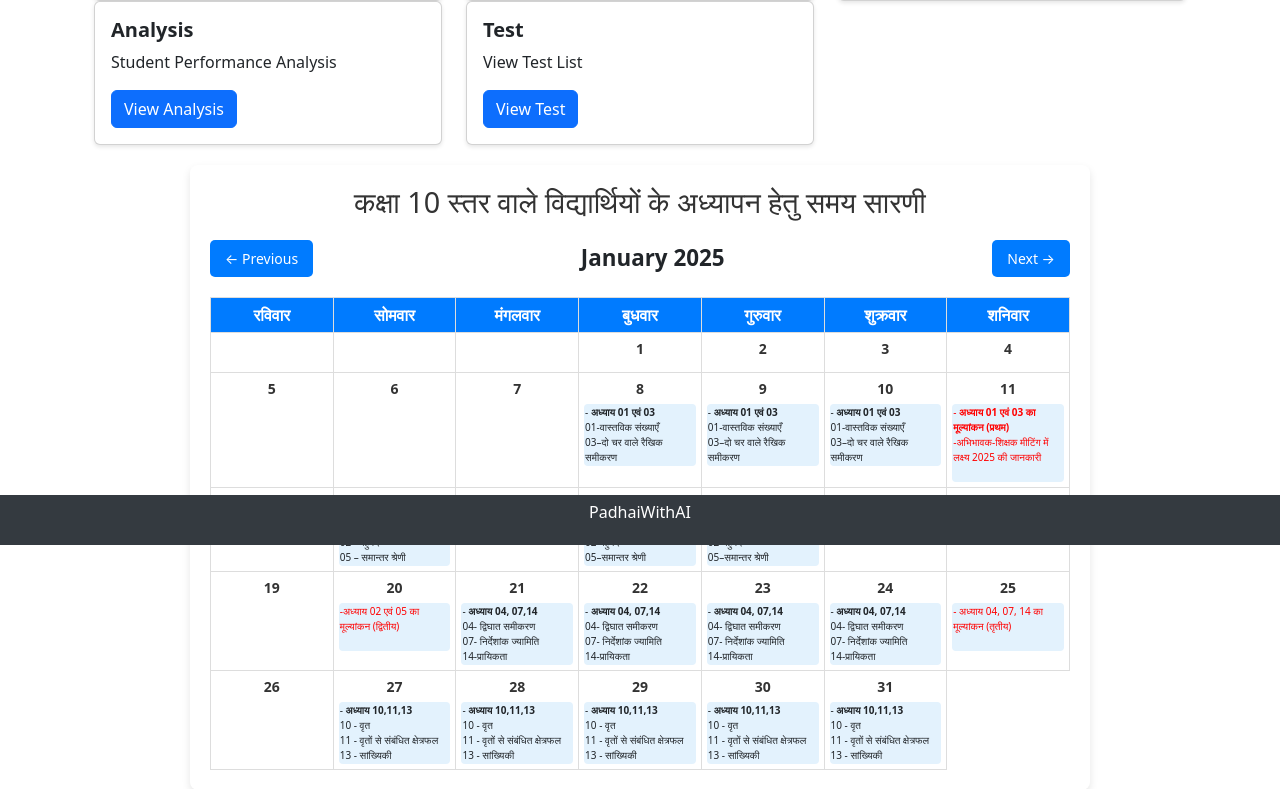
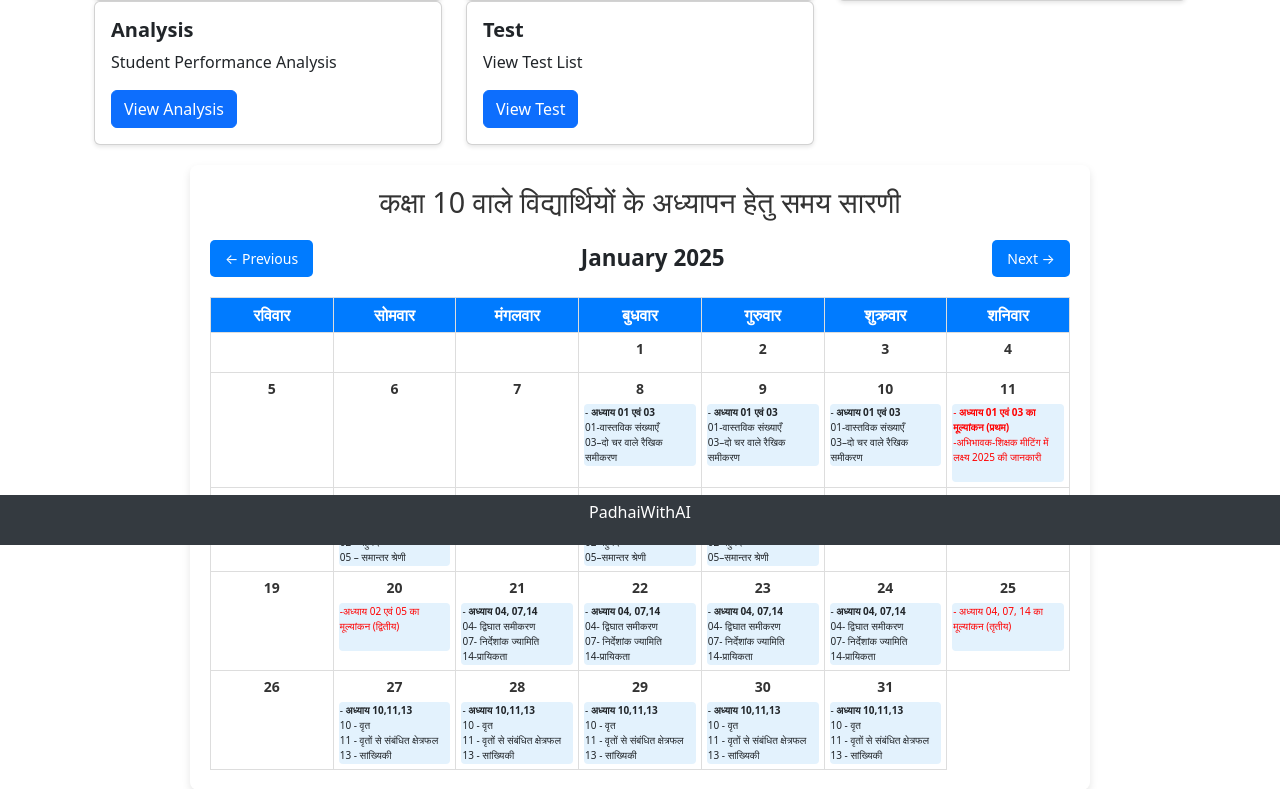
Before and after one commit to blaze0081/PadhaiWithAI, a Django app: template school_project/school_app/templates/school_app/system_admin_dashboard.html in a window 1280 px wide. Shown: the part 255-1044 px from the top of the page. Run offline with Django 5.2, Linux system fonts and the light colour scheme; the template is opened without the code that fills it, so the values that code supplies are empty; some libraries are stand-ins or nearby versions.

Commit message:
स्तर शब्द remove

```diff
--- a/school_project/school_app/templates/school_app/system_admin_dashboard.html
+++ b/school_project/school_app/templates/school_app/system_admin_dashboard.html
@@ -194,7 +194,7 @@
         }
     </style>
 <div class="calendar-container">
-        <h2> कक्षा 10 स्तर वाले विद्यार्थियों के अध्यापन हेतु समय सारणी</h2>
+        <h2> कक्षा 10 वाले विद्यार्थियों के अध्यापन हेतु समय सारणी</h2>
         <div class="navigation">
             <button onclick="prevMonth()">← Previous</button>
             <span id="currentMonth" class="current-month"></span>
```
